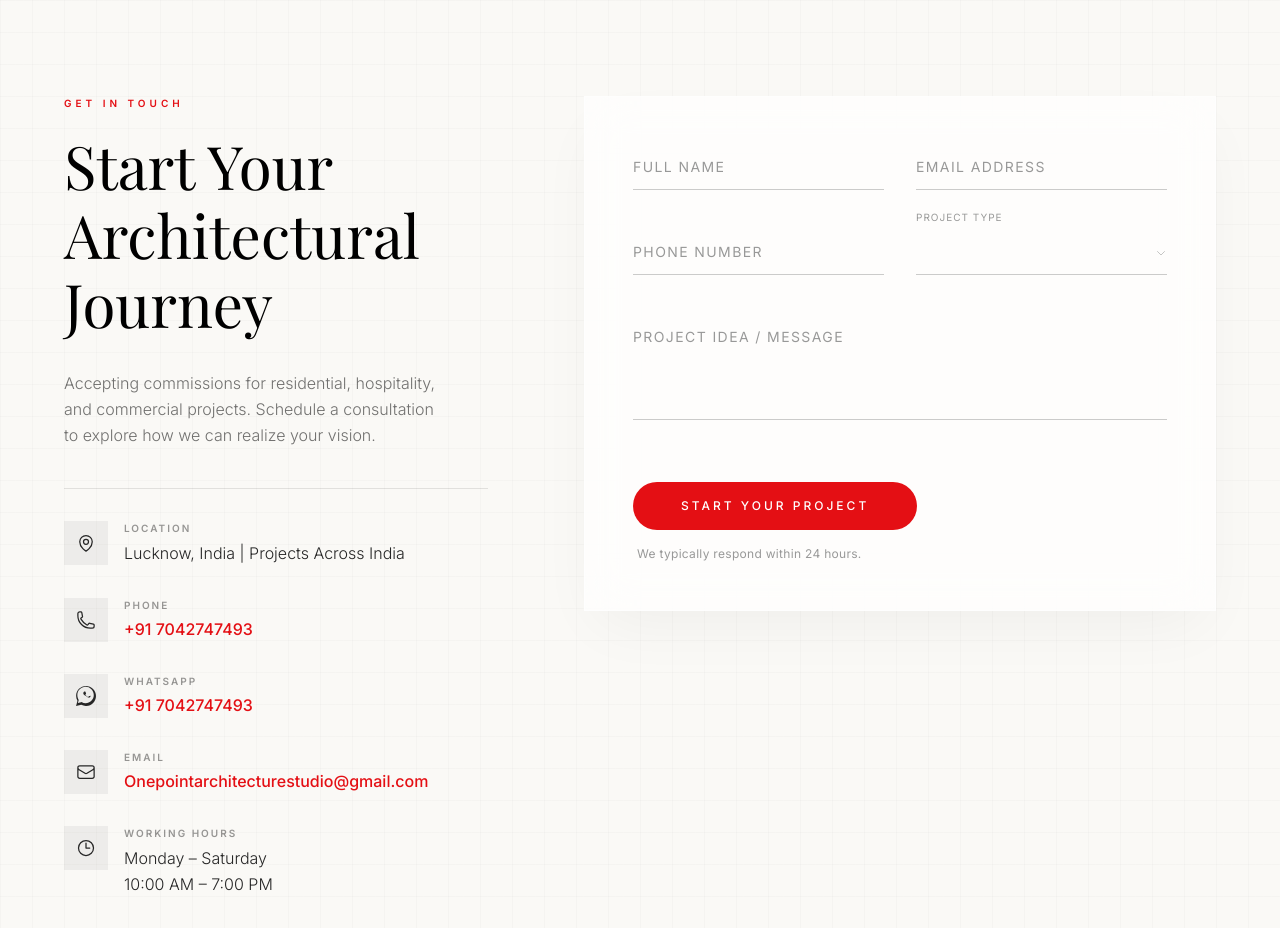
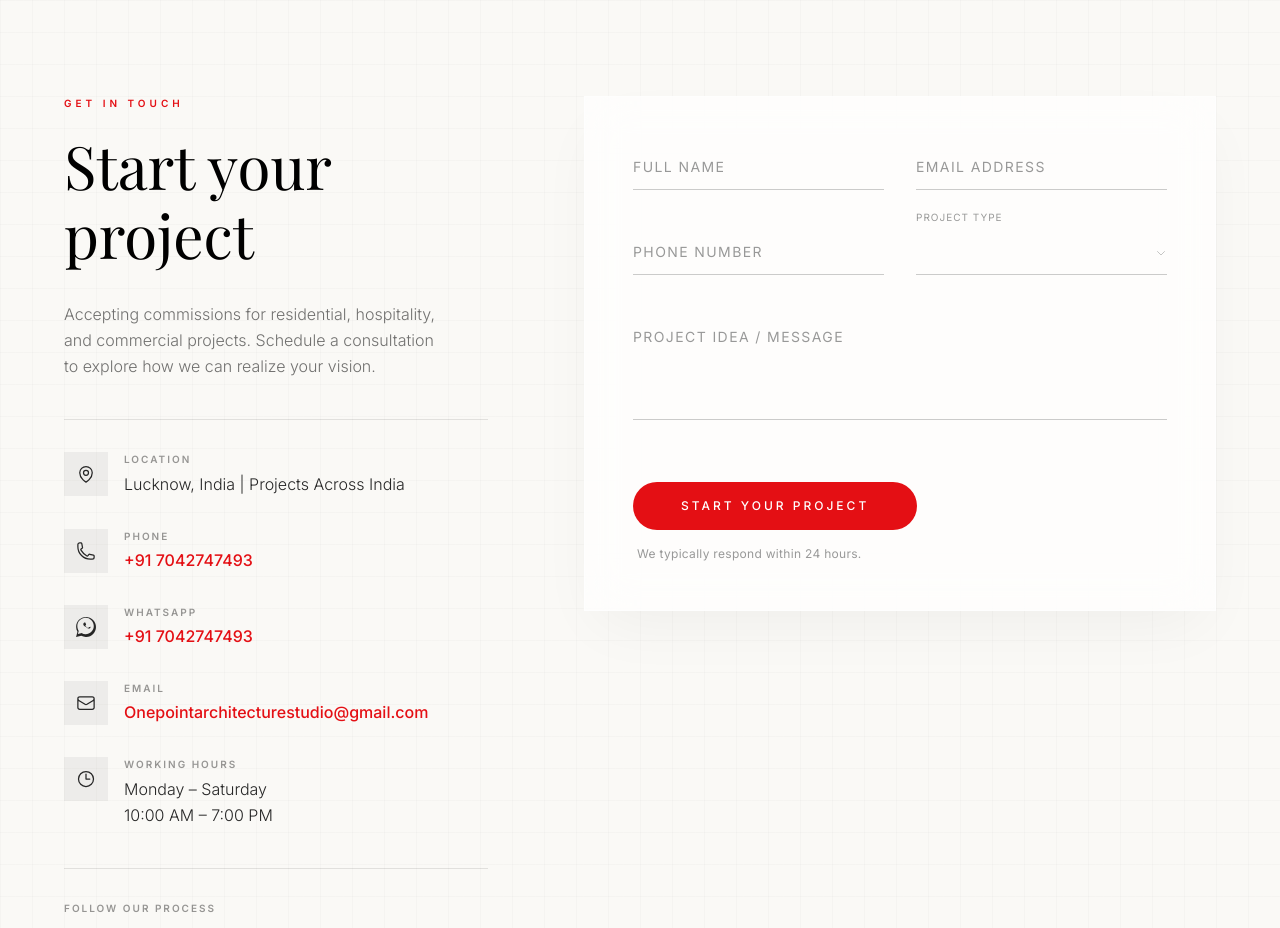
Before and after one commit to khrishChauhan/One-Point, a Next.js app: page / in a window 1280 px wide. Shown: the part 9480-10408 px from the top of the page. Built offline with nearby package versions, Linux system fonts and the light colour scheme; a web font is replaced by a local one.

Commit message:
Update contact heading to 'Start your project'

```diff
--- a/src/app/page.tsx
+++ b/src/app/page.tsx
@@ -62,7 +62,7 @@ export default function Home() {
                     Get In Touch
                   </p>
                   <h2 className="font-serif font-light text-3xl sm:text-4xl md:text-5xl lg:text-6xl text-black leading-[1.15] mb-8 hyphens-none" style={{textWrap: 'balance'}}>
-                    Start Your Architectural Journey
+                    Start your project
                   </h2>
                   <p className="text-black/55 font-sans font-light text-sm md:text-base leading-relaxed max-w-sm">
                     Accepting commissions for residential, hospitality, and commercial projects. Schedule a consultation to explore how we can realize your vision.
```
